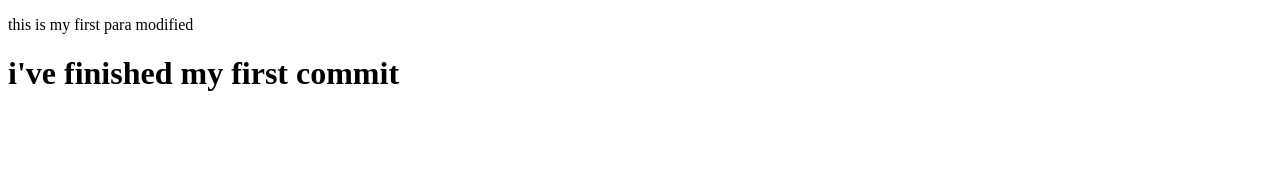
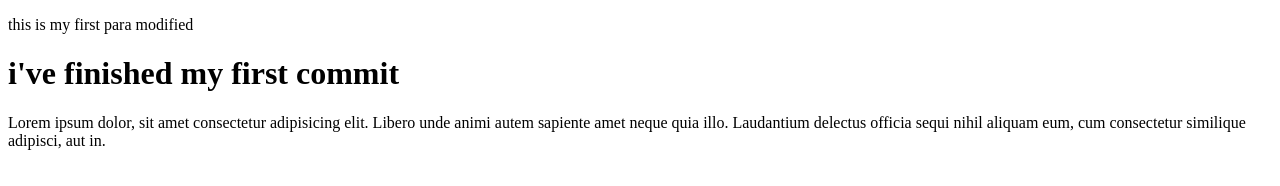
Before and after one commit to asfak-am/marazin-works, a plain HTML site: page index.html in a window 1280 px wide. Drawn offline with Linux system fonts and the light colour scheme.

Commit message:
this is my second commit

```diff
--- a/index.html
+++ b/index.html
@@ -8,5 +8,6 @@
 <body>
     <P>this is my first para modified</P>
     <h1>i've finished my first commit </h1>
+    <p>Lorem ipsum dolor, sit amet consectetur adipisicing elit. Libero unde animi autem sapiente amet neque quia illo. Laudantium delectus officia sequi nihil aliquam eum, cum consectetur similique adipisci, aut in.</p>
 </body>
 </html>
```
